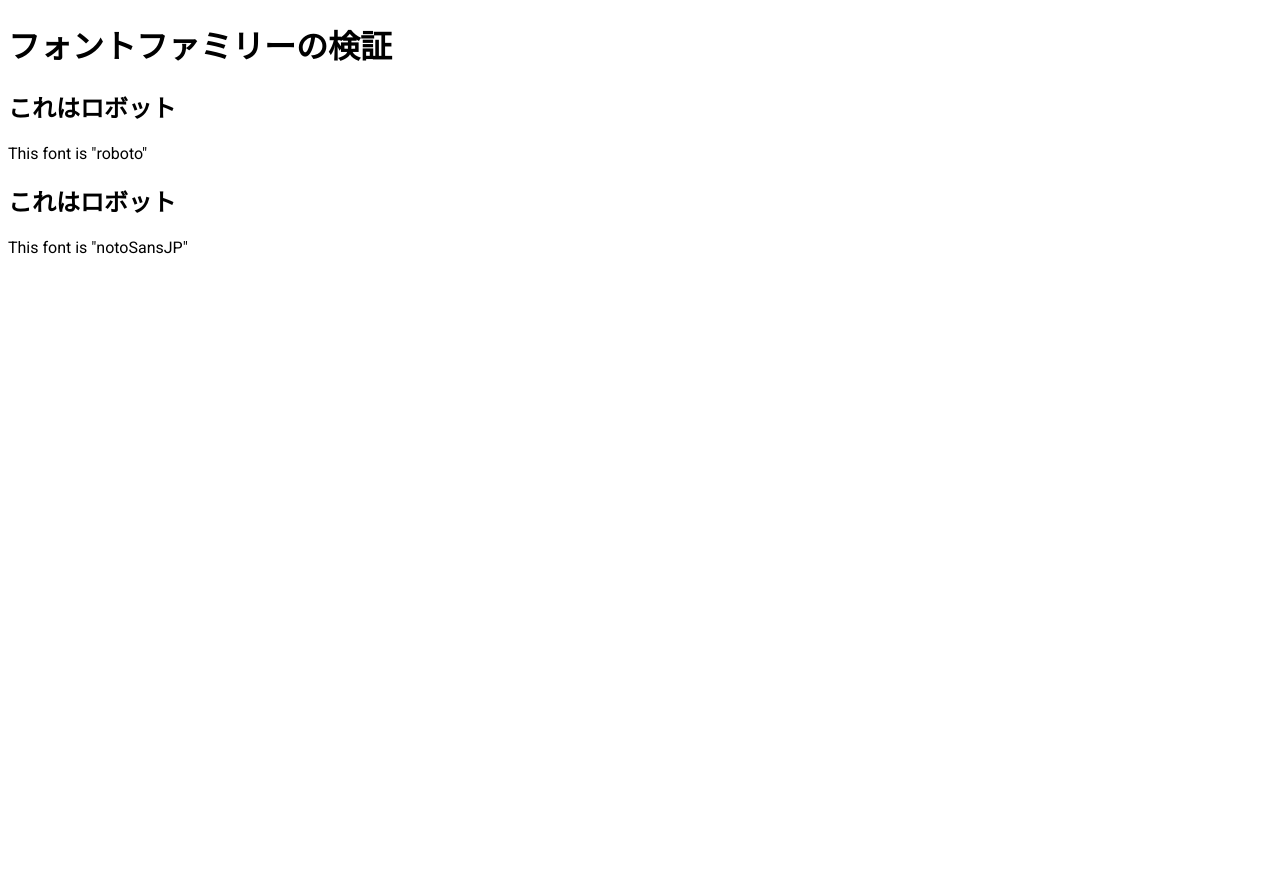
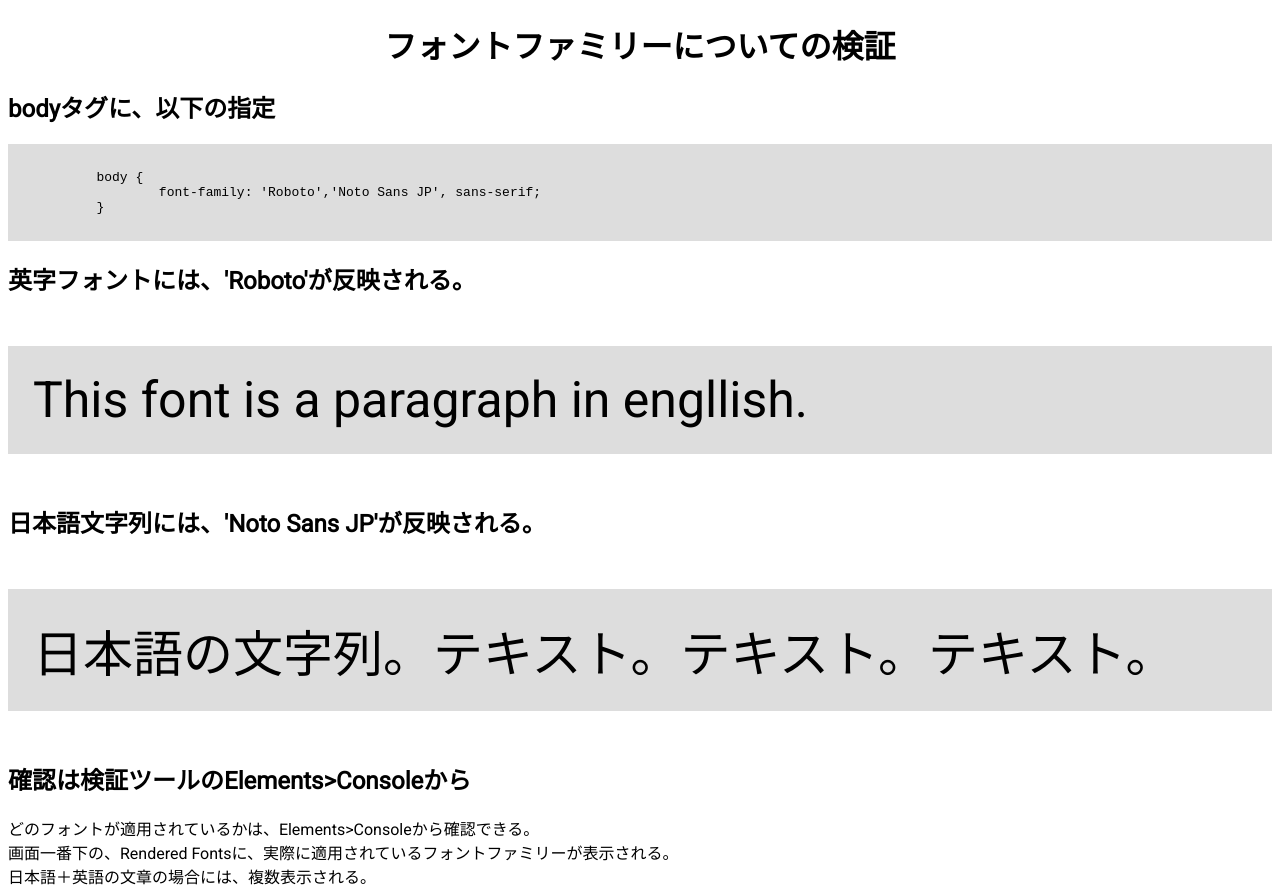
Before and after one commit to rea1i2e/p_2023-044-25font, a plain HTML site: page index.html in a window 1280 px wide. Shown: the top 891 px of the page. Before the commit the page ends 800 px from the top, so only its background shows below. Drawn offline with Linux system fonts and the light colour scheme.

Commit message:
検証ツールの画像など追加

```diff
--- a/index.html
+++ b/index.html
@@ -14,21 +14,35 @@
 </head>
 
 <body>
-<h1 class="test">
-	フォントファミリーの検証
-</h1>
-<h2 class="roboto">
-	これはロボット
+	<h1>フォントファミリーについての検証</h1>
+<h2 class="">
+	bodyタグに、以下の指定
 </h2>
-<p class="roboto">
-	This font is "roboto"
+	<pre>
+	body {
+		font-family: 'Roboto','Noto Sans JP', sans-serif;
+	}</pre>
+<h2 class="">
+	英字フォントには、'Roboto'が反映される。
+</h2>
+<p class="test">
+	This font is  a paragraph in engllish.
 </p>
-<h2 class="notoSansJP">
-	これはロボット
+<h2 class="">
+	日本語文字列には、'Noto Sans JP'が反映される。
 </h2>
-<p class="notoSansJP">
-	This font is "notoSansJP"
+<p class="test">
+	日本語の文字列。テキスト。テキスト。テキスト。
 </p>
+<h2>確認は検証ツールのElements>Consoleから</h2>
+<p>
+	どのフォントが適用されているかは、Elements>Consoleから確認できる。<br />
+	画面一番下の、Rendered Fontsに、実際に適用されているフォントファミリーが表示される。<br />
+	日本語＋英語の文章の場合には、複数表示される。
+</p>
+	<div class="image">
+		<img src="./images/Document.png" alt="">
+	</div>
 </body>
 
 </html>
--- a/style.css
+++ b/style.css
@@ -2,4 +2,31 @@
 
 body {
 	font-family: 'Roboto','Noto Sans JP', sans-serif;
+	font-weight: 400;
 }
+
+h1  {
+	text-align: center;
+}
+
+.test {
+	padding: 0.5em;
+	font-size: 50px;
+	background-color: #ddd;
+}
+
+pre {
+	padding: 2em;
+	background-color: #ddd;
+}
+
+.image {
+	width: 80%;
+	margin-top: 40px;
+	border: solid #ccc;
+	padding: 40px;
+}
+
+.image img {
+	width: 100%;
+}
```
Also changed, not shown: images/Document.png (added), 1 other file.
